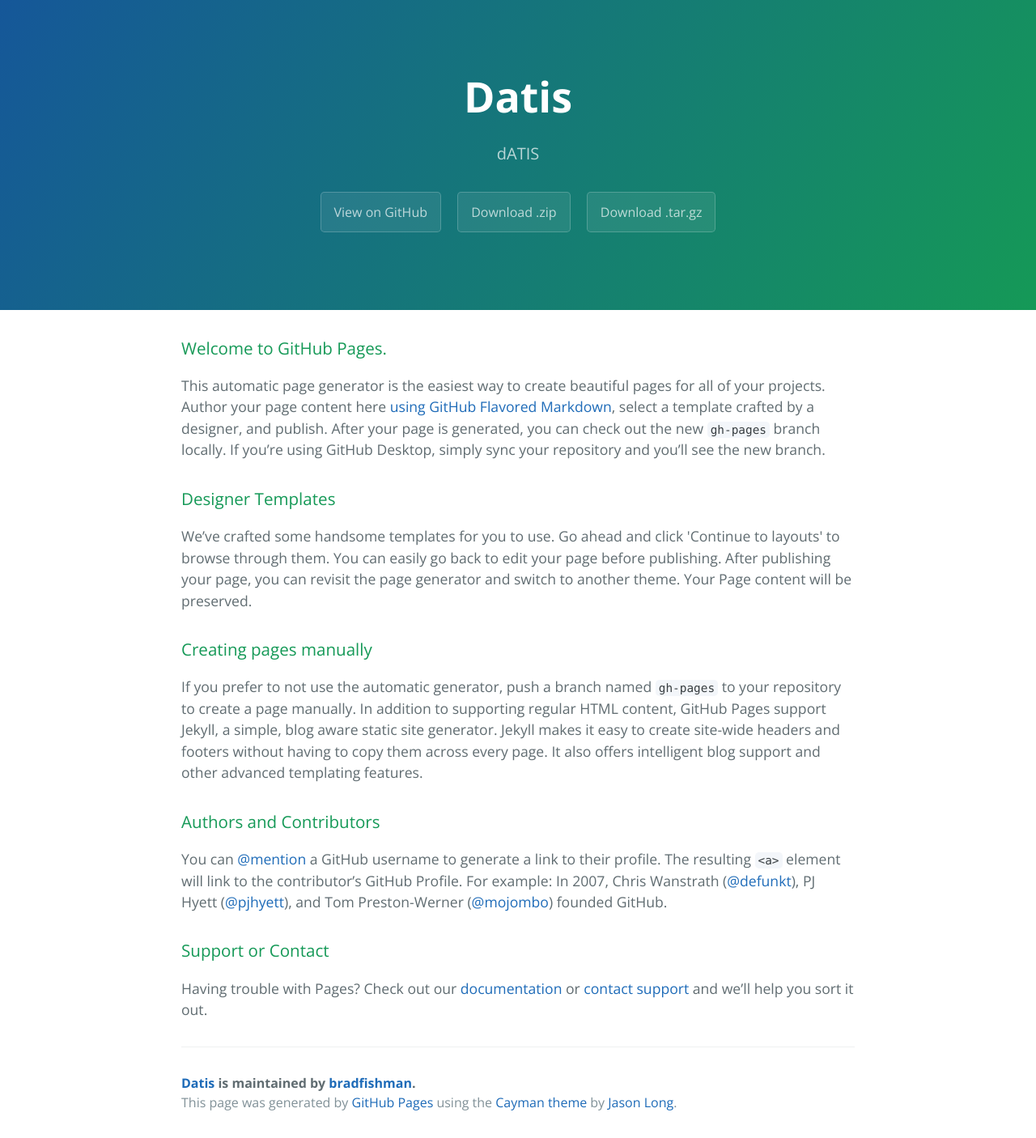
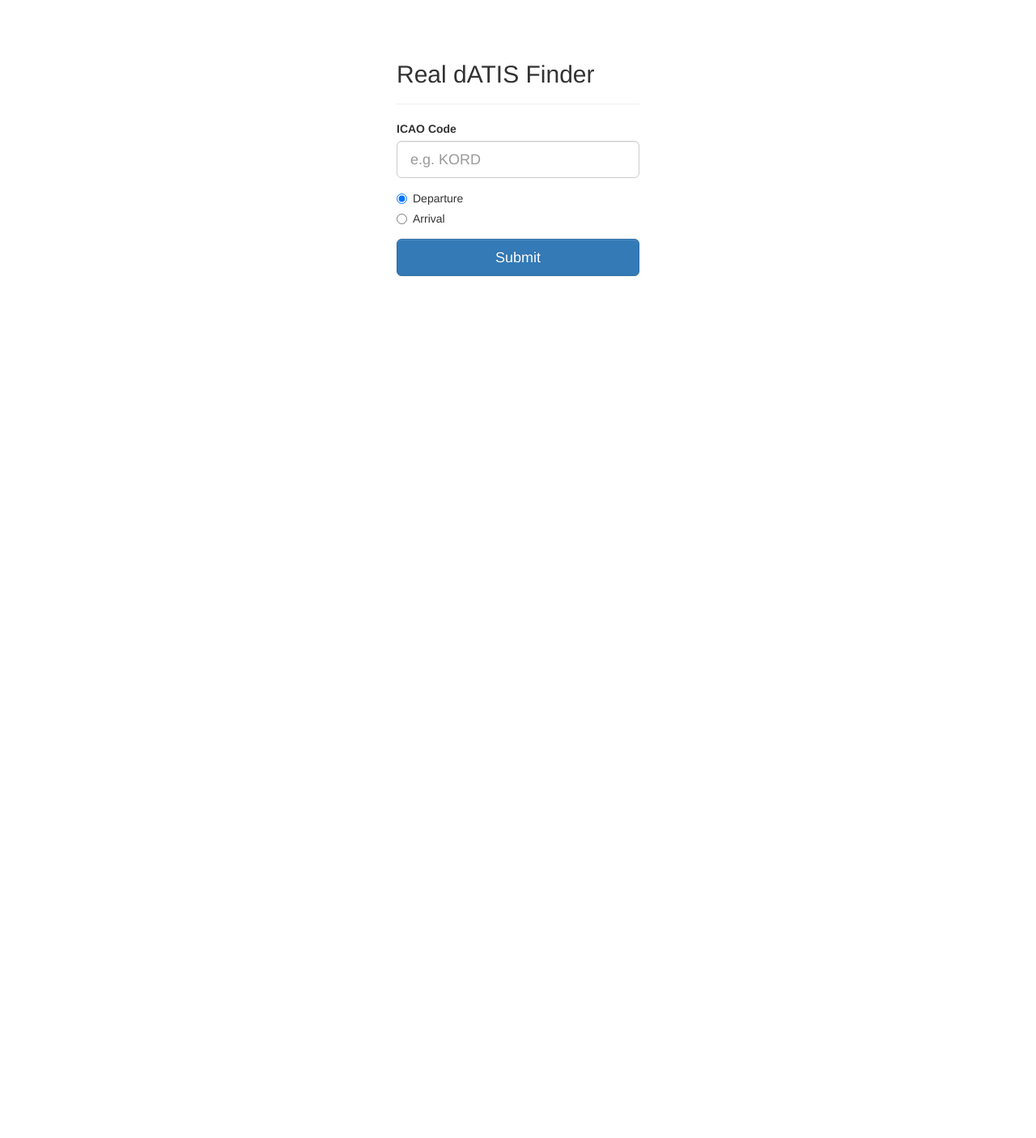
Before and after one commit to bradfishman/datis, a plain HTML site: page index.html in a window 1280 px wide. Shown: the whole page at 81% size. After the commit the page ends 800 px from the top, so only its background shows below. Drawn offline with nearby package versions, Linux system fonts and the light colour scheme.

Commit message:
Update index.html

```diff
--- a/index.html
+++ b/index.html
@@ -1,57 +1,73 @@
 <!DOCTYPE html>
-<html lang="en-us">
-  <head>
-    <meta charset="UTF-8">
-    <title>Datis by bradfishman</title>
-    <meta name="viewport" content="width=device-width, initial-scale=1">
-    <link rel="stylesheet" type="text/css" href="stylesheets/normalize.css" media="screen">
-    <link href='https://fonts.googleapis.com/css?family=Open+Sans:400,700' rel='stylesheet' type='text/css'>
-    <link rel="stylesheet" type="text/css" href="stylesheets/stylesheet.css" media="screen">
-    <link rel="stylesheet" type="text/css" href="stylesheets/github-light.css" media="screen">
-  </head>
-  <body>
-    <section class="page-header">
-      <h1 class="project-name">Datis</h1>
-      <h2 class="project-tagline">dATIS</h2>
-      <a href="https://github.com/bradfishman/datis" class="btn">View on GitHub</a>
-      <a href="https://github.com/bradfishman/datis/zipball/master" class="btn">Download .zip</a>
-      <a href="https://github.com/bradfishman/datis/tarball/master" class="btn">Download .tar.gz</a>
-    </section>
+<html>
+<head>
+<link rel="stylesheet" href="style.css" type="text/css" />
+    <link href='http://fonts.googleapis.com/css?family=Open+Sans:400,300,600' rel='stylesheet' type='text/css'>
+    <link rel="stylesheet" href="bootstrap-theme.css" type="text/css" />
+    <link rel="stylesheet" href="bootstrap.css" type="text/css" />
+    <script src="//code.jquery.com/jquery-1.11.3.min.js"></script>
+    <script src="//code.jquery.com/jquery-migrate-1.2.1.min.js"></script>
+</head>
+<body>
 
-    <section class="main-content">
-      <h3>
-<a id="welcome-to-github-pages" class="anchor" href="#welcome-to-github-pages" aria-hidden="true"><span class="octicon octicon-link"></span></a>Welcome to GitHub Pages.</h3>
+    <div class="container">
+<form class="form-signin" id="myForm" action="javascript:gotoURL()">
+    <h2 class="form-signin-heading">Real dATIS Finder</h2>
+    <hr>
+  <div class="form-group form-group-lg">
+    <label for="icao">ICAO Code</label>
+      <input type="text" class="form-control" id="icao" name="icao" placeholder="e.g. KORD">
+  </div>
+  <div class="form-group form-group-lg">
+    <label class="sr-only">Type</label>
+    <div class="radio">
+        <label><input type="radio" id="dep" name="arrdep" value="dep" checked>Departure</label>
+</div>
+<div class="radio">
+  <label>
+    <input type="radio" id="arr" name="arrdep" value="arr">Arrival
+  </label>
 
-<p>This automatic page generator is the easiest way to create beautiful pages for all of your projects. Author your page content here <a href="https://guides.github.com/features/mastering-markdown/">using GitHub Flavored Markdown</a>, select a template crafted by a designer, and publish. After your page is generated, you can check out the new <code>gh-pages</code> branch locally. If you’re using GitHub Desktop, simply sync your repository and you’ll see the new branch.</p>
+</div>
+    </div>
+  <div class="form-group form-group-lg">
+      <input type="submit" value="Submit" class="btn btn-lg btn-primary btn-block bottompad">
 
-<h3>
-<a id="designer-templates" class="anchor" href="#designer-templates" aria-hidden="true"><span class="octicon octicon-link"></span></a>Designer Templates</h3>
+  </div>
+    <div class="form-group">
+    <div id = "ga"></div>
 
-<p>We’ve crafted some handsome templates for you to use. Go ahead and click 'Continue to layouts' to browse through them. You can easily go back to edit your page before publishing. After publishing your page, you can revisit the page generator and switch to another theme. Your Page content will be preserved.</p>
+    </div>
+    <div id = "alert"></div>
 
-<h3>
-<a id="creating-pages-manually" class="anchor" href="#creating-pages-manually" aria-hidden="true"><span class="octicon octicon-link"></span></a>Creating pages manually</h3>
+</form>
+    </div> <!-- /container -->
 
-<p>If you prefer to not use the automatic generator, push a branch named <code>gh-pages</code> to your repository to create a page manually. In addition to supporting regular HTML content, GitHub Pages support Jekyll, a simple, blog aware static site generator. Jekyll makes it easy to create site-wide headers and footers without having to copy them across every page. It also offers intelligent blog support and other advanced templating features.</p>
+    </body>
+    <script>
 
-<h3>
-<a id="authors-and-contributors" class="anchor" href="#authors-and-contributors" aria-hidden="true"><span class="octicon octicon-link"></span></a>Authors and Contributors</h3>
+function gotoURL(){
+    var arrdepval;
 
-<p>You can <a href="https://github.com/blog/821" class="user-mention">@mention</a> a GitHub username to generate a link to their profile. The resulting <code>&lt;a&gt;</code> element will link to the contributor’s GitHub Profile. For example: In 2007, Chris Wanstrath (<a href="https://github.com/defunkt" class="user-mention">@defunkt</a>), PJ Hyett (<a href="https://github.com/pjhyett" class="user-mention">@pjhyett</a>), and Tom Preston-Werner (<a href="https://github.com/mojombo" class="user-mention">@mojombo</a>) founded GitHub.</p>
+    if (document.getElementById("dep").checked === true){
+        var arrdepval = "dep";
+    }
+    else{
+        var arrdepval = "arr";
+    };
+var icaovar = document.getElementById("icao").value;
+var icaovar2 = icaovar.toLowerCase().replace(/ /g,'');
+var url = "https://webdatis.arinc.net/cgi-bin/datis/get_datis?station=" + icaovar2 + "&sessionId=Q9XAP2&products=DATIS&arrdep=" + arrdepval;
+if(icaovar2.length === 4){
 
-<h3>
-<a id="support-or-contact" class="anchor" href="#support-or-contact" aria-hidden="true"><span class="octicon octicon-link"></span></a>Support or Contact</h3>
+    document.getElementById('ga').innerHTML = '<a class="btn btn-success btn-lg btn-block" href="' + url + '">Get ATIS</a>';
+    document.getElementById('alert').innerHTML = '';
+}
+    else{
+        document.getElementById('ga').innerHTML = '';
+        document.getElementById('alert').innerHTML = '<div class="alert alert-danger" role="alert">ICAO code must have four characters</div>';
 
-<p>Having trouble with Pages? Check out our <a href="https://help.github.com/pages">documentation</a> or <a href="https://github.com/contact">contact support</a> and we’ll help you sort it out.</p>
-
-      <footer class="site-footer">
-        <span class="site-footer-owner"><a href="https://github.com/bradfishman/datis">Datis</a> is maintained by <a href="https://github.com/bradfishman">bradfishman</a>.</span>
-
-        <span class="site-footer-credits">This page was generated by <a href="https://pages.github.com">GitHub Pages</a> using the <a href="https://github.com/jasonlong/cayman-theme">Cayman theme</a> by <a href="https://twitter.com/jasonlong">Jason Long</a>.</span>
-      </footer>
-
-    </section>
-
-
-  </body>
-</html>
+    };
+};
+</script>
+    </html>
```
